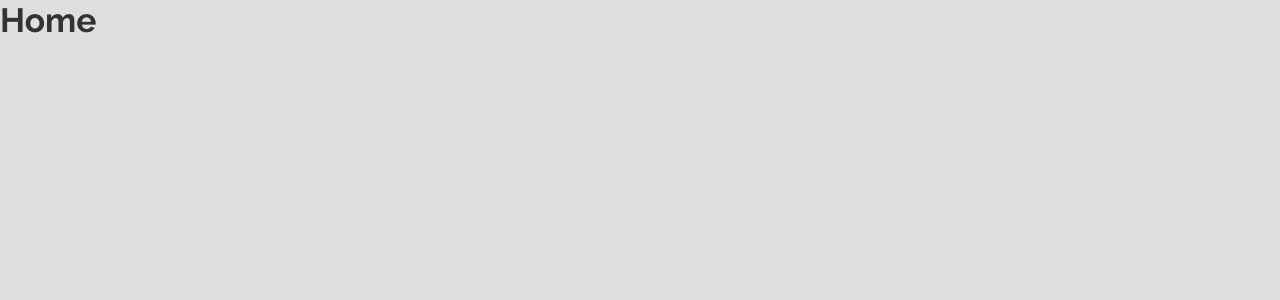
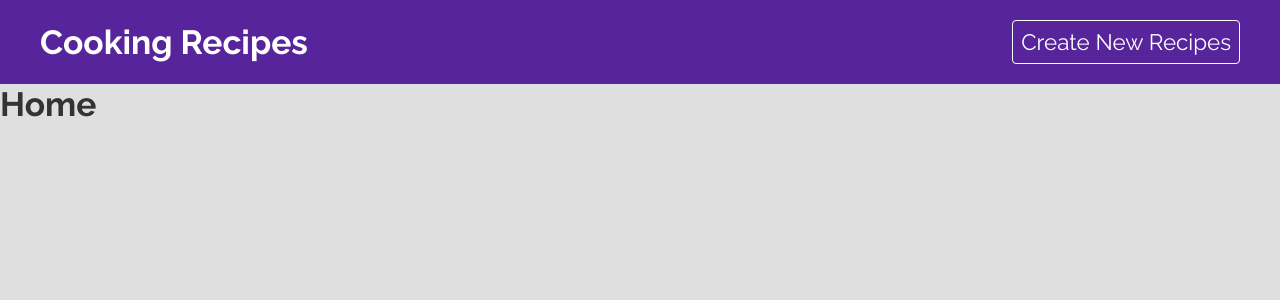
Before and after one commit to sonal0212/Cooking-recipe-directory, a React (Create React App) app: page / in a window 1280 px wide. Before the commit this address had no page. Shown: the top 300 px of the page. Built offline with nearby package versions, Linux system fonts and the light colour scheme.

Commit message:
navbar component

```diff
--- a/src/App.js
+++ b/src/App.js
@@ -2,7 +2,7 @@ import { BrowserRouter, Route, Routes } from "react-router-dom";
 import "./App.css";
 
 // page components
-
+import Navbar from "./components/Navbar";
 import Home from "./pages/home/Home";
 import Create from "./pages/create/Create";
 import Search from "./pages/search/Search";
@@ -12,6 +12,7 @@ function App() {
   return (
     <div className="App">
       <BrowserRouter>
+        <Navbar />
         <Routes>
           <Route path="/" element={<Home />} />
         </Routes>
--- /dev/null
+++ b/src/components/Navbar.css
@@ -0,0 +1,31 @@
+.navbar {
+    background: #58249c;
+    padding: 20px;
+    color: #fff;
+  }
+  .navbar nav {
+    display: flex;
+    align-items: center;
+    max-width: 1200px;
+    margin: 0 auto;
+  }
+
+  .navbar a.brand {
+    margin-right: auto;
+    color: #fff;
+    text-decoration: none;
+  }
+
+  .navbar a:last-child {
+    color: #fff;
+    text-decoration: none;
+    margin-left: 40px;
+    padding: 8px;
+    border: 1px solid #fff;
+    border-radius: 4px;
+  }
+
+  .navbar a:last-child:hover {
+    background: #fff;
+    color: #333;
+  }
--- /dev/null
+++ b/src/components/Navbar.jsx
@@ -0,0 +1,14 @@
+import "./Navbar.css";
+import { Link } from "react-router-dom";
+export default function Navbar() {
+  return (
+    <div className="navbar">
+      <nav>
+        <Link to={"/"} className="brand">
+          <h1>Cooking Recipes</h1>
+        </Link>
+        <Link to={"/create"}>Create New Recipes</Link>
+      </nav>
+    </div>
+  );
+}
```
